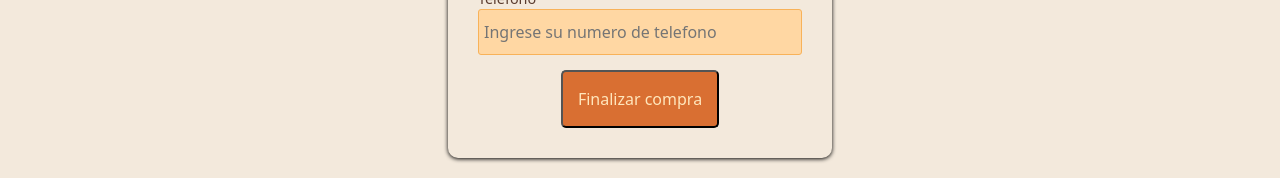
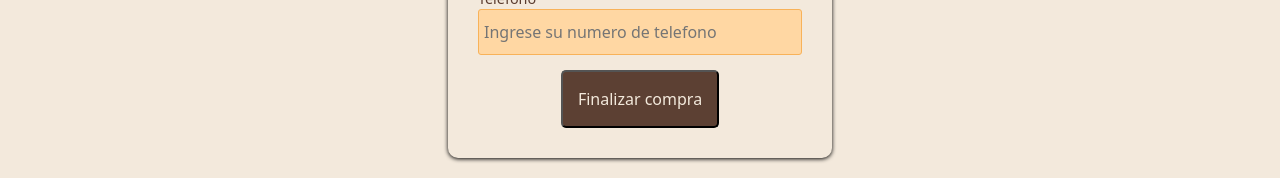
Before and after one commit to EnzoH97/CreaTuLanding-Herrara, a React (Vite) app: page /checkout in a window 1280 px wide. Shown: the part 521-699 px from the top of the page. Built offline with nearby package versions, Linux system fonts and the light colour scheme; no server answers; the database is empty.

Commit message:
cambio de color a botones para mejor contraste

```diff
--- a/src/components/Buttons/ButtonsStyles.css
+++ b/src/components/Buttons/ButtonsStyles.css
@@ -11,7 +11,7 @@
     border-radius: 50%;
 
     color: #F3E9DC;
-    background-color: #D96F32;
+    background-color: #5C4033;
     border: 2px solid #5C4033;
 
     font-size: 1.2rem;
--- a/src/components/Checkout/CheckoutStyles.css
+++ b/src/components/Checkout/CheckoutStyles.css
@@ -38,8 +38,8 @@ label {
 }
 
 .enviar {
-    background-color: #D96F32;
-    color: #FFE6BC;
+    background-color: #5C4033;
+    color: #F3E9DC;
     text-align: center;
     text-decoration: none;
     padding: 0.9375rem;
--- a/src/components/ItemListContainer/ItemStyles.css
+++ b/src/components/ItemListContainer/ItemStyles.css
@@ -105,7 +105,7 @@
 
 .card-button button{
     background-color: #F8B259;
-    color: #5C4033;
+    color: #000000;
     font-weight: 500;
     border: 2px solid #5C4033;
     display: flex;
```
